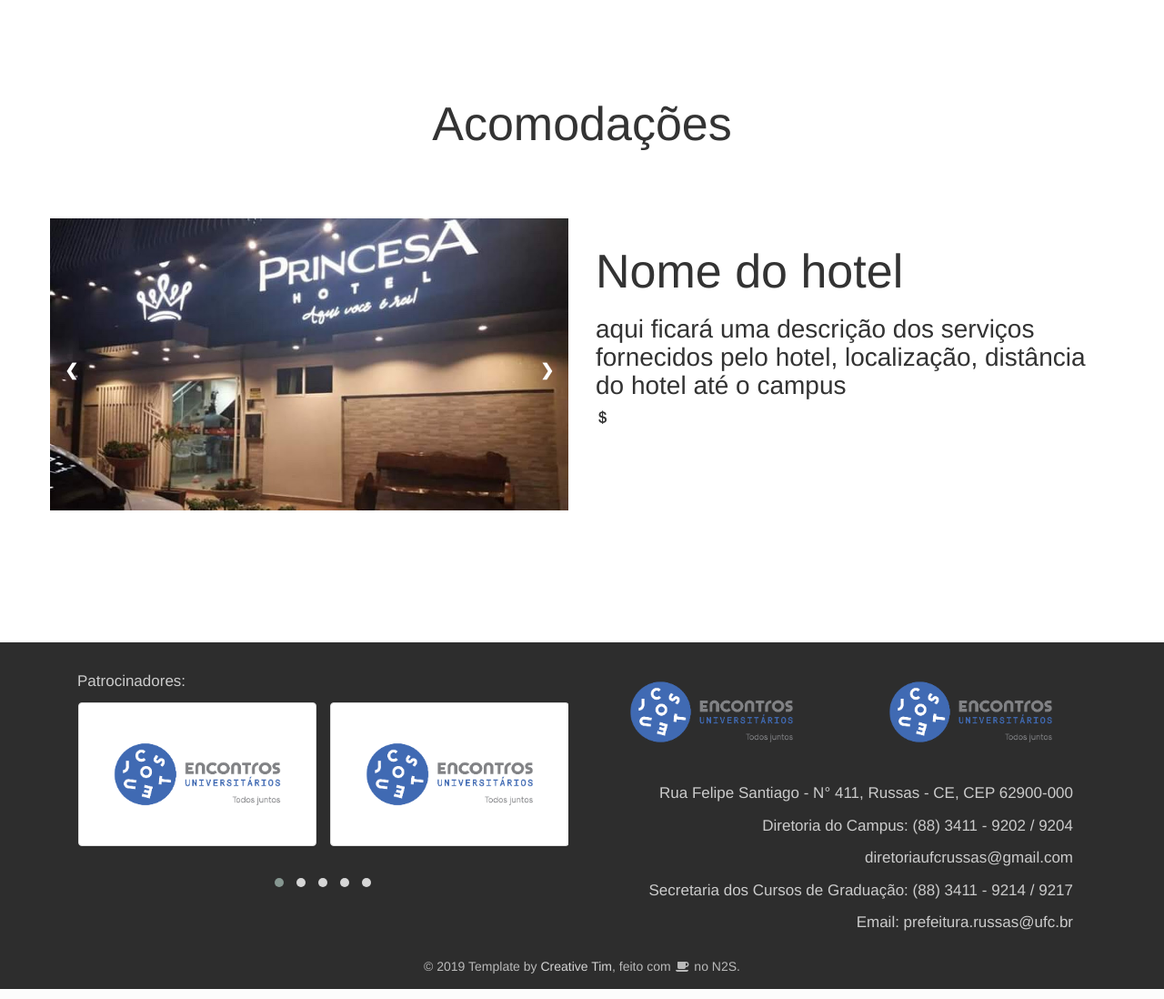
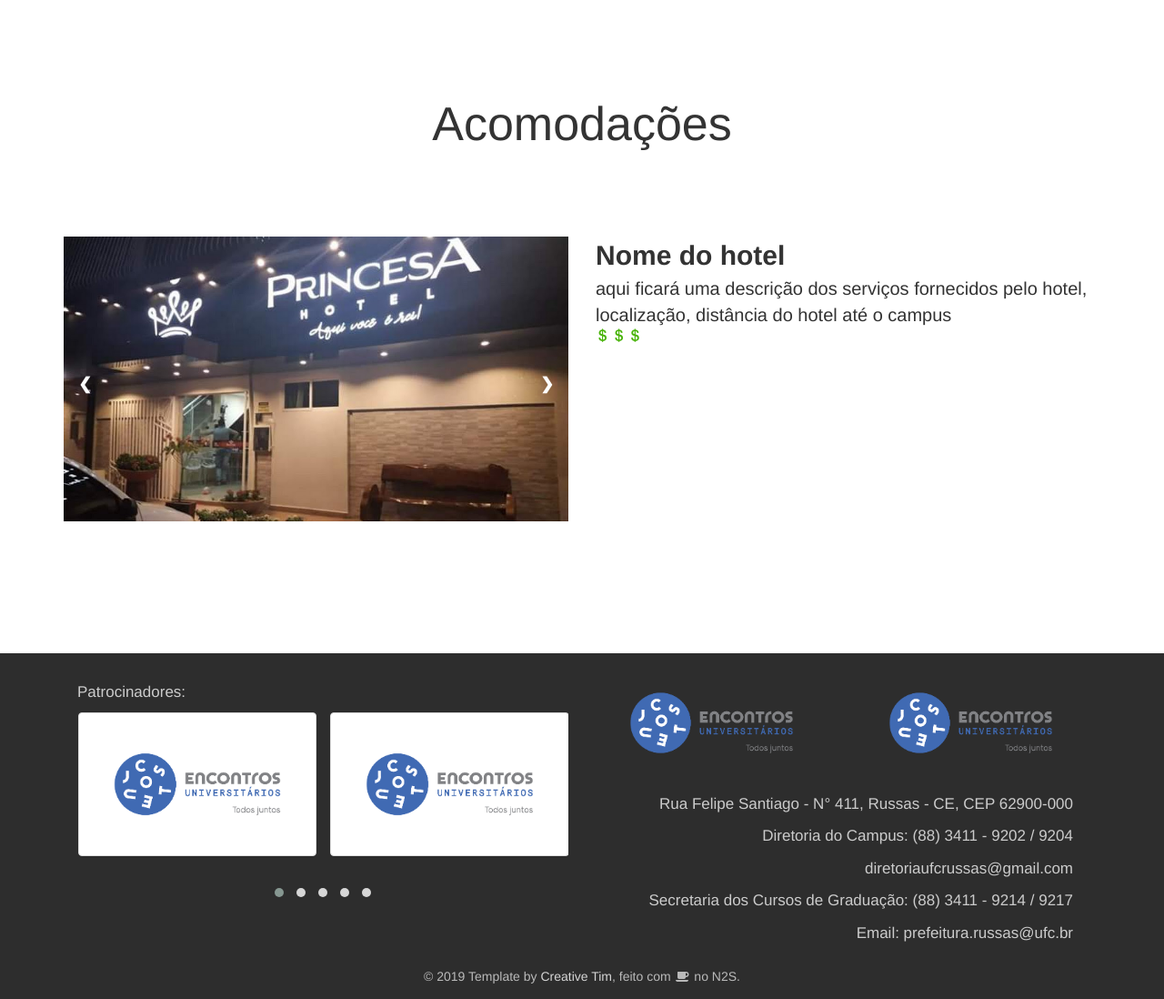
Before and after one commit to encontrosrussas/siteEU2019_2021, a PHP site: page /acomodacoes.html in a window 1280 px wide. Shown: the part 622-1720 px from the top of the page at 91% size. Run offline with PHP 8.4, Linux system fonts and the light colour scheme; some web fonts are replaced.

Commit message:
atualizações da sexta

```diff
--- a/acomodacoes.html
+++ b/acomodacoes.html
@@ -95,8 +95,10 @@
             <div class="text-justify tim-title .text-nowrap">
                 <div class="row">
                     <!--testando nossa acomodação em disposição-->
-                    <div class="row">
-                        <div class="col-lg-6 col-md-6 col-xs-6 col-sm-6">
+                    <!--<div class="row">-->
+                        <ul class="outside square">
+                        <li class="hotel">
+                            <div class="col-lg-6 col-md-6 col-xs-12 col-sm-12">
                                 <div class="slideshow-container">
                                     <div class="mySlides1">
                                         <img src="assets/img/princesa.jpg" style="width:100%">
@@ -114,16 +116,26 @@
                                     <a class="next" onclick="plusSlides(1, 0)">&#10095;</a>
                                 </div>
                             </div>
-                        <div class="col-lg-6 col-md-6 col-xs-66 col-sm-6">
-                            <h1>Nome do hotel</h1>
-                            <h3>aqui ficará uma descrição dos serviços fornecidos pelo hotel, localização, distância do hotel até o campus </h3>
-                            <span class="glyphicon glyphicon-usd" aria-hidden="true"></span>
+                            <div class="col-lg-6 col-md-6 col-xs-12 col-sm-12">
+                                <div class="tamanho-texto-acomodacao">
+                                    <div class="titulo-acomodacao">Nome do hotel</div>
+                                    <div class="descricao-acomodacao">aqui ficará uma descrição dos serviços fornecidos
+                                        pelo
+                                        hotel, localização, distância
+                                        do hotel até o campus </div>
+                                    <span class="glyphicon glyphicon-usd verde" aria-hidden="true"></span>
+                                    <span class="glyphicon glyphicon-usd verde" aria-hidden="true"></span>
+                                    <span class="glyphicon glyphicon-usd verde" aria-hidden="true"></span>
                                 </div>
+                            </div>
+                            <hr>
+                        </li>
+                    </ul>
+                    <!--</div>-->
                 </div>
             </div>
         </div>
         <div class="space"></div>
-        </div>
     </div>
 
 
--- a/assets/css/stilo.css
+++ b/assets/css/stilo.css
@@ -509,3 +509,26 @@
   background-color: #f1f1f1;
   color: black;
 }
+
+.titulo-acomodacao{
+	font-size: 30px;
+	font-weight: 600;
+}
+
+.descricao-acomodacao{
+	font-size: 20px;
+}
+
+/*alterando cor do gliphicon*/
+.verde{
+	color: #4ab40c;
+}
+
+.hotel{
+	list-style-type: none;
+	padding-left: 0%;
+}
+
+ul{
+	padding: 0px 0px 0px 0px !important;
+}
```
Also changed, not shown: assets/img/145174518.jpg (added), assets/img/145212441.jpg (added), assets/img/145212475.jpg (added), assets/img/145212489.jpg (added), assets/img/145213017.jpg (added), assets/img/145215016.jpg (added), assets/img/145215204.jpg (added), assets/img/147675473.jpg (added), assets/img/147682867.jpg (added), assets/img/147682887.jpg (added), assets/img/quartofamilia.jpg (added), assets/img/quartoventilador.jpg (added), assets/img/recepcao.jpg (added). Lines whose indentation alone changed are shown as unchanged.
